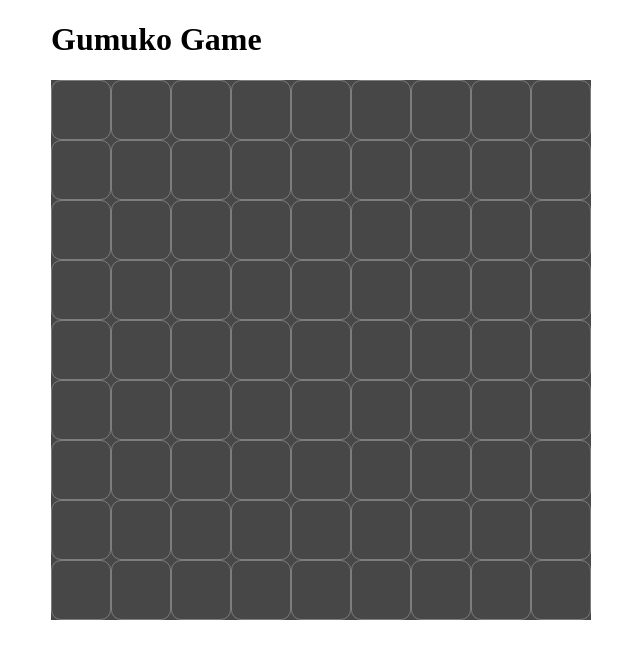
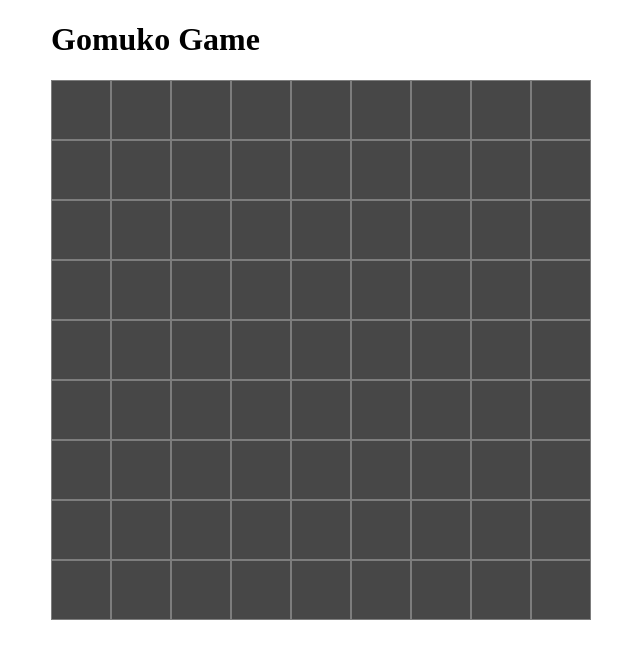
Before and after one commit to farah-najib/frk-24s-J-components, a React (Vite) app: page / in a window 1280 px wide. Shown: the top 658 px of the page, without its empty margins (189-829 px from the left). Built offline with nearby package versions, Linux system fonts and the light colour scheme; a web font is replaced by a local one.

Commit message:
changed board.jsx to now recieve boardsize as props, changed globla button border radius to none, previously leaked to boardCells

```diff
--- a/src/Pages/HomePage.jsx
+++ b/src/Pages/HomePage.jsx
@@ -2,13 +2,13 @@ import Board from '../components/Board/Board.jsx'
 import Menu from '../components/Menu/Menu.jsx'
 export default function HomePage() {
     // You can manage game-level state here if needed
-    const BOARD_SIZE = 15
+    const BOARD_SIZE = 80
 
     return (
         <div>
-            <h1 style={{ color: 'black' }}>Gumuko Game</h1>
+            <h1 style={{ color: 'black' }}>Gomuko Game</h1>
             {/* <Menu/> */}
-            <Board boardSize={BOARD_SIZE} />
+            <Board boardTiles={BOARD_SIZE}/>
         </div>
     )
 }
--- a/src/components/Board/Board.jsx
+++ b/src/components/Board/Board.jsx
@@ -2,29 +2,19 @@ import styles from './Board.module.css'
 import Cell from "../Cell/Cell.jsx"
 
 
-const boardTiles = 80;
-
-const Board = () => {
-
-
+const Board = ({boardTiles}) => {
 
 	let cellsToRender = [];
 
 	for(let i = 0; i <= boardTiles; i++){
 		cellsToRender.push(i);
 	}
-
-
-
-
-    return <div className={styles.board}>
-		{cellsToRender.map((cell, idx) => (
-
-		<Cell key={idx} />
-
-		))}
-
-
-		</div>
+    return (
+			<div className={styles.board}>
+				{cellsToRender.map((cell, idx) => (
+				<Cell key={idx} />
+				))}
+			</div>
+		)
 }
 export default Board
--- a/src/index.css
+++ b/src/index.css
@@ -52,3 +52,7 @@ body {
     margin: 0 auto;
     display: flex;
 }
+
+button {
+    border-radius: 0px;
+}
```
